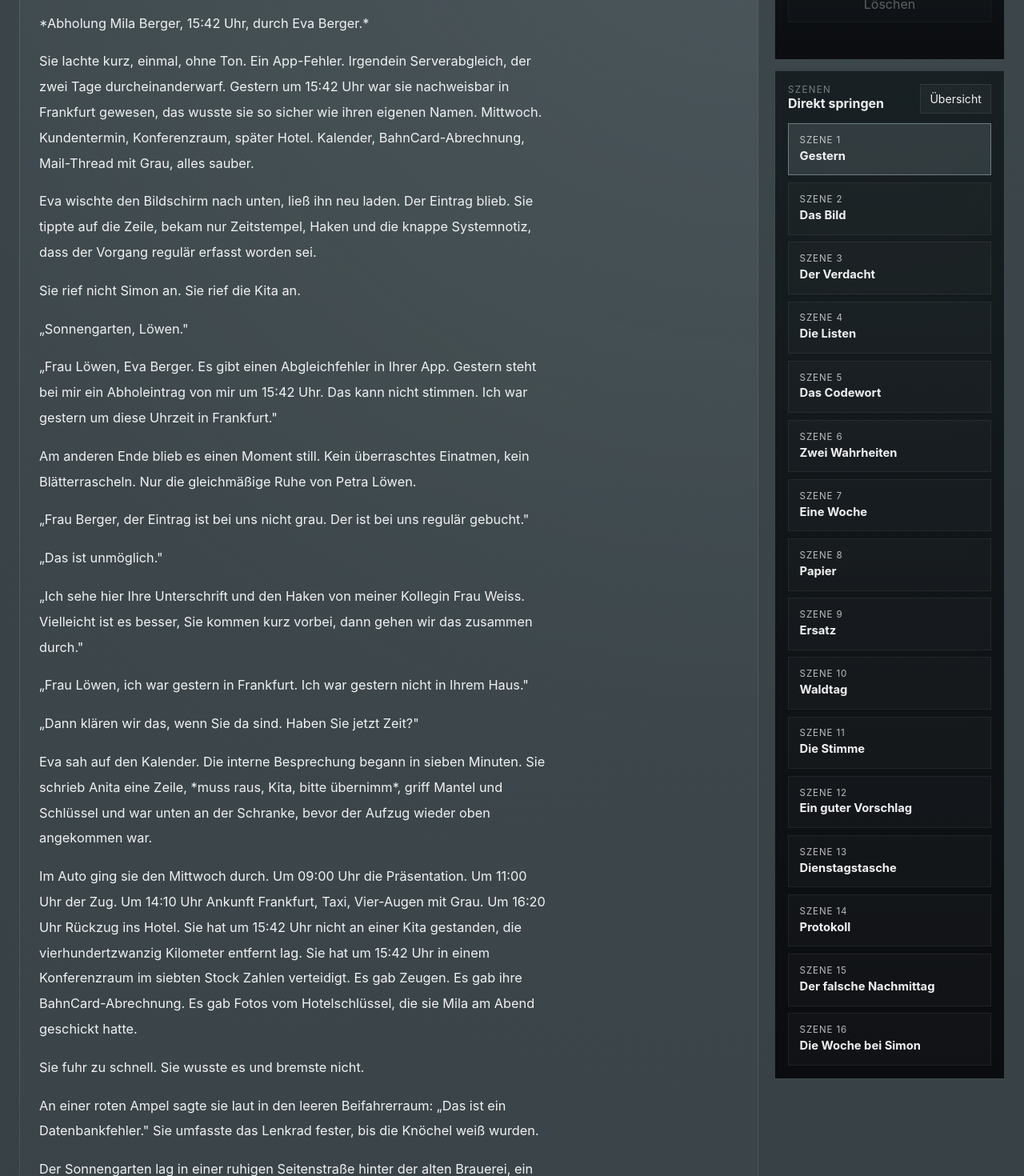
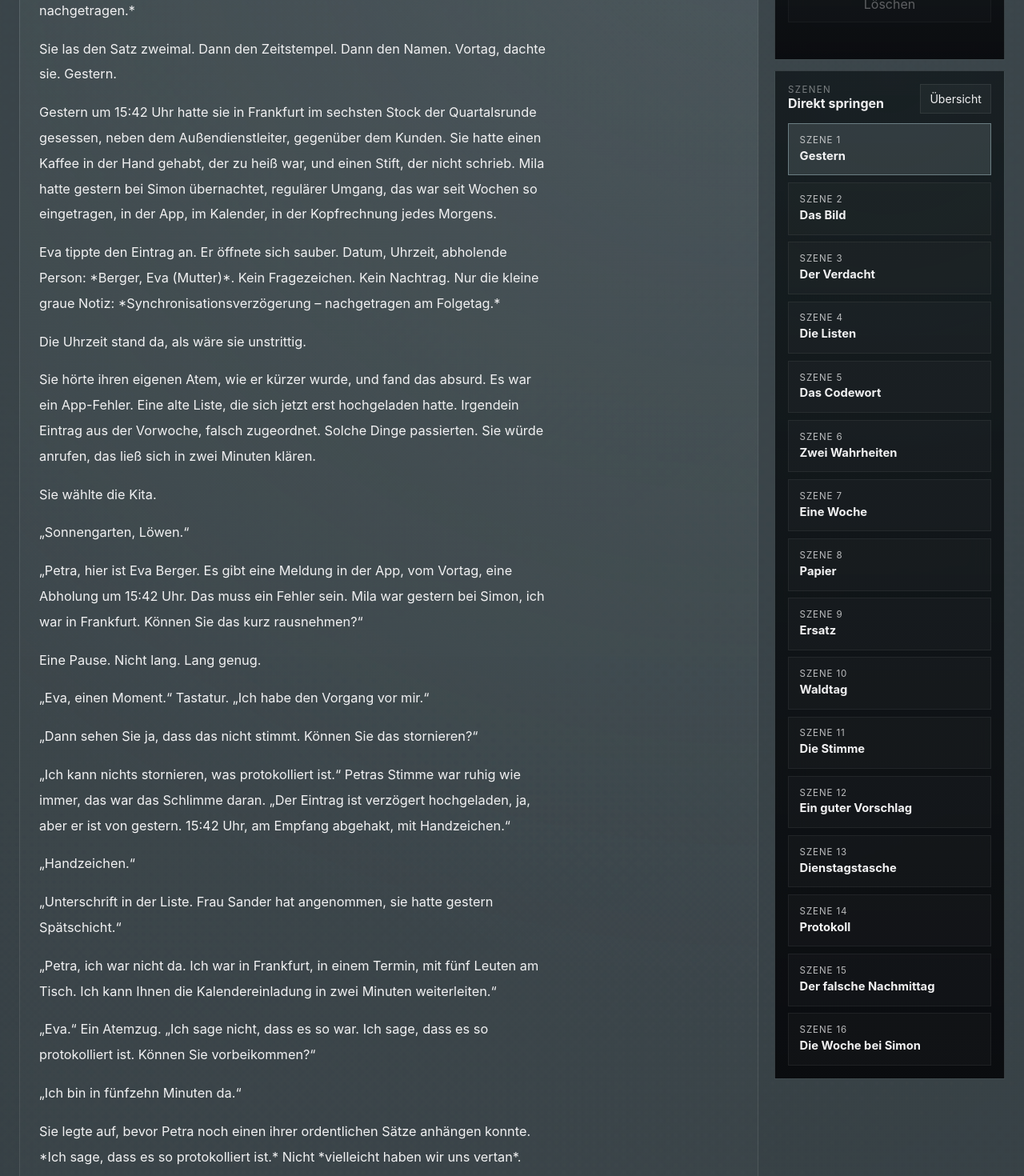
Before and after one commit to KleinDigitalSolutions/EMBER, a Next.js app: page /samples/die-falsche-abholung in a window 1280 px wide. Shown: the part 660-2130 px from the top of the page at 80% size. Built offline with nearby package versions, Linux system fonts and the light colour scheme.

Commit message:
Buchprobe update

```diff
--- a/app/samples/die-falsche-abholung/page.tsx
+++ b/app/samples/die-falsche-abholung/page.tsx
@@ -1,37 +1,53 @@
 import { SampleReader, type SampleReaderScene } from "@/components/sample-reader";
 
 const sceneOneParagraphs = [
-  "Um 16:18 Uhr hatte Eva elf Minuten zwischen dem Gespräch mit der Kanzlei Hoffmann und der internen Besprechung. Sie trank einen Schluck aus der Flasche auf dem Schreibtisch, schob die Kopfhörer in den Nacken und tippte im Vorbeigehen auf die Kita-App. Grüner Status. Mila abgeholt. Dann, eine Zeile tiefer, ein nachsynchronisiertes Ereignis von gestern, grau hinterlegt, mit dem kleinen Wolkensymbol für verspäteten Abgleich.",
-  "*Abholung Mila Berger, 15:42 Uhr, durch Eva Berger.*",
-  "Sie lachte kurz, einmal, ohne Ton. Ein App-Fehler. Irgendein Serverabgleich, der zwei Tage durcheinanderwarf. Gestern um 15:42 Uhr war sie nachweisbar in Frankfurt gewesen, das wusste sie so sicher wie ihren eigenen Namen. Mittwoch. Kundentermin, Konferenzraum, später Hotel. Kalender, BahnCard-Abrechnung, Mail-Thread mit Grau, alles sauber.",
-  "Eva wischte den Bildschirm nach unten, ließ ihn neu laden. Der Eintrag blieb. Sie tippte auf die Zeile, bekam nur Zeitstempel, Haken und die knappe Systemnotiz, dass der Vorgang regulär erfasst worden sei.",
-  "Sie rief nicht Simon an. Sie rief die Kita an.",
-  "„Sonnengarten, Löwen.\"",
-  "„Frau Löwen, Eva Berger. Es gibt einen Abgleichfehler in Ihrer App. Gestern steht bei mir ein Abholeintrag von mir um 15:42 Uhr. Das kann nicht stimmen. Ich war gestern um diese Uhrzeit in Frankfurt.\"",
-  "Am anderen Ende blieb es einen Moment still. Kein überraschtes Einatmen, kein Blätterrascheln. Nur die gleichmäßige Ruhe von Petra Löwen.",
-  "„Frau Berger, der Eintrag ist bei uns nicht grau. Der ist bei uns regulär gebucht.\"",
-  "„Das ist unmöglich.\"",
-  "„Ich sehe hier Ihre Unterschrift und den Haken von meiner Kollegin Frau Weiss. Vielleicht ist es besser, Sie kommen kurz vorbei, dann gehen wir das zusammen durch.\"",
-  "„Frau Löwen, ich war gestern in Frankfurt. Ich war gestern nicht in Ihrem Haus.\"",
-  "„Dann klären wir das, wenn Sie da sind. Haben Sie jetzt Zeit?\"",
-  "Eva sah auf den Kalender. Die interne Besprechung begann in sieben Minuten. Sie schrieb Anita eine Zeile, *muss raus, Kita, bitte übernimm*, griff Mantel und Schlüssel und war unten an der Schranke, bevor der Aufzug wieder oben angekommen war.",
-  "Im Auto ging sie den Mittwoch durch. Um 09:00 Uhr die Präsentation. Um 11:00 Uhr der Zug. Um 14:10 Uhr Ankunft Frankfurt, Taxi, Vier-Augen mit Grau. Um 16:20 Uhr Rückzug ins Hotel. Sie hat um 15:42 Uhr nicht an einer Kita gestanden, die vierhundertzwanzig Kilometer entfernt lag. Sie hat um 15:42 Uhr in einem Konferenzraum im siebten Stock Zahlen verteidigt. Es gab Zeugen. Es gab ihre BahnCard-Abrechnung. Es gab Fotos vom Hotelschlüssel, die sie Mila am Abend geschickt hatte.",
-  "Sie fuhr zu schnell. Sie wusste es und bremste nicht.",
-  "An einer roten Ampel sagte sie laut in den leeren Beifahrerraum: „Das ist ein Datenbankfehler.\" Sie umfasste das Lenkrad fester, bis die Knöchel weiß wurden.",
-  "Der Sonnengarten lag in einer ruhigen Seitenstraße hinter der alten Brauerei, ein umgebauter Altbau mit einem sauber gefegten Vorhof und einem Holztor, das um halb vier noch offen stand und um Viertel vor fünf verschlossen war. Eva stellte den Wagen halb auf den Bordstein, ließ den Warnblinker laufen und ging zwei Stufen auf einmal.",
-  "„Frau Berger.\" Petra Löwen stand schon im Eingang, nicht hinter dem Tresen. Sie trug den dunkelgrünen Wollpullover, den Mila immer mit „Tannenbaumpulli\" kommentierte, und hielt ein Tablet in der Hand, flach gegen die Brust wie eine Speisekarte. „Kommen Sie mit ins Büro.\"",
-  "Das Büro war ein langer Raum mit zwei Schreibtischen, einem Sideboard voller Ordner und einer Fotowand, auf der jedes Kind einmal lachte. Petra schob die Tür hinter Eva zu, was sie sonst nicht tat.",
-  "„Ich weiß, dass Sie das aufregt\", sagte Petra, „und ich will Ihnen nicht zu nahe treten. Aber ich muss Ihnen zeigen, was wir haben, bevor wir darüber reden, was nicht sein kann.\"",
-  "„Bevor wir weiterreden, möchte ich Ihnen etwas zeigen\", sagte Petra.",
-  "Eva spürte, wie sich etwas in ihrem Nacken zusammenschob. Ihre Hand lag neben dem Tablet, und sie hob sie nicht. „Die Kamera?\"",
-  "„Deshalb habe ich Sie hergebeten.\"",
-  "Petra führte sie einen Gang weiter, in einen kleinen fensterlosen Raum, in dem ein Monitor stand und ein Rechner, der leise summte. An der Wand ein Putzplan, ein Feuerlöscher, ein Stapel sauber gefalteter Wechselhosen in einem offenen Karton. Auf dem Monitor war ein Standbild eingefroren: die Eingangstür von innen, der Garderobenbereich, die Reihe mit den Haken, an denen die kleinen Regenjacken hingen. Im Vordergrund eine Frau, halb abgewandt, die Hand auf Milas Schulter. Mila in ihrer gelben Mütze. Die Mütze saß schief, so wie Mila sie aufsetzte, wenn es schnell gehen sollte.",
-  "Die Frau trug einen dunkelblauen Wollmantel, Kaschmirmischung, Gürtel hinten mit Schlaufe, der Schnitt vom letzten Winter bei Hoss, innen eine Stelle am Ärmel, an der Eva einmal Kaffee verschüttet hatte. Die Haare lagen in derselben Länge auf dem Mantelkragen. Die Schulter hatte den leichten Fall nach links, den Eva auf Fotos an sich selbst immer zuerst bemerkte, noch vor allem anderen.",
-  "Eva hörte sich selbst ausatmen.",
-  "Der Gedanke war da, bevor sie ihn abwehren konnte: *Das bin ich.*",
-  "Sie trat einen halben Schritt näher an den Monitor. Die Frau auf dem Bild beugte sich zu Mila herunter, in der Geste, die Eva hundertmal am Tag machte, wenn sie Mila etwas am Reißverschluss richtete. Derselbe Bogen im Rücken. Dieselbe Hand auf derselben Schulter.",
-  "Petra sagte hinter ihr etwas, einen Satz darüber, dass dies nur das Standbild vor dem Ablauf sei. Eva hörte die Worte als Geräusch.",
-  "Eva legte die Fingerspitzen auf den Rand des Tisches, an dem der Monitor stand. Das Holz war kühl und real. Sie hielt sich an diesem Kühlen fest, während auf dem Bildschirm eine Frau, die sie war und nicht war, mit der Hand auf Milas Schulter stillstand."
+  "Um 16:18 Uhr wusste Eva noch nicht, dass dieser Nachmittag jeden anderen ersetzen würde. Sie wusste nur, dass die Kalkulation für das Kennzahlen-Dashboard nicht aufging und dass ihr Tee kalt geworden war.",
+  "Das Telefon vibrierte auf dem Schreibtisch. Sonnengarten-App. Push-Nachricht.",
+  "*Abholung dokumentiert: Mila Berger – 15:42 Uhr (Vortag). Synchronisierung nachgetragen.*",
+  "Sie las den Satz zweimal. Dann den Zeitstempel. Dann den Namen. Vortag, dachte sie. Gestern.",
+  "Gestern um 15:42 Uhr hatte sie in Frankfurt im sechsten Stock der Quartalsrunde gesessen, neben dem Außendienstleiter, gegenüber dem Kunden. Sie hatte einen Kaffee in der Hand gehabt, der zu heiß war, und einen Stift, der nicht schrieb. Mila hatte gestern bei Simon übernachtet, regulärer Umgang, das war seit Wochen so eingetragen, in der App, im Kalender, in der Kopfrechnung jedes Morgens.",
+  "Eva tippte den Eintrag an. Er öffnete sich sauber. Datum, Uhrzeit, abholende Person: *Berger, Eva (Mutter)*. Kein Fragezeichen. Kein Nachtrag. Nur die kleine graue Notiz: *Synchronisationsverzögerung – nachgetragen am Folgetag.*",
+  "Die Uhrzeit stand da, als wäre sie unstrittig.",
+  "Sie hörte ihren eigenen Atem, wie er kürzer wurde, und fand das absurd. Es war ein App-Fehler. Eine alte Liste, die sich jetzt erst hochgeladen hatte. Irgendein Eintrag aus der Vorwoche, falsch zugeordnet. Solche Dinge passierten. Sie würde anrufen, das ließ sich in zwei Minuten klären.",
+  "Sie wählte die Kita.",
+  "„Sonnengarten, Löwen.“",
+  "„Petra, hier ist Eva Berger. Es gibt eine Meldung in der App, vom Vortag, eine Abholung um 15:42 Uhr. Das muss ein Fehler sein. Mila war gestern bei Simon, ich war in Frankfurt. Können Sie das kurz rausnehmen?“",
+  "Eine Pause. Nicht lang. Lang genug.",
+  "„Eva, einen Moment.“ Tastatur. „Ich habe den Vorgang vor mir.“",
+  "„Dann sehen Sie ja, dass das nicht stimmt. Können Sie das stornieren?“",
+  "„Ich kann nichts stornieren, was protokolliert ist.“ Petras Stimme war ruhig wie immer, das war das Schlimme daran. „Der Eintrag ist verzögert hochgeladen, ja, aber er ist von gestern. 15:42 Uhr, am Empfang abgehakt, mit Handzeichen.“",
+  "„Handzeichen.“",
+  "„Unterschrift in der Liste. Frau Sander hat angenommen, sie hatte gestern Spätschicht.“",
+  "„Petra, ich war nicht da. Ich war in Frankfurt, in einem Termin, mit fünf Leuten am Tisch. Ich kann Ihnen die Kalendereinladung in zwei Minuten weiterleiten.“",
+  "„Eva.“ Ein Atemzug. „Ich sage nicht, dass es so war. Ich sage, dass es so protokolliert ist. Können Sie vorbeikommen?“",
+  "„Ich bin in fünfzehn Minuten da.“",
+  "Sie legte auf, bevor Petra noch einen ihrer ordentlichen Sätze anhängen konnte. *Ich sage, dass es so protokolliert ist.* Nicht *vielleicht haben wir uns vertan*. Nicht *das prüfen wir*. So protokolliert.",
+  "Eva schob den Laptop zu, griff Mantel und Tasche, sagte am Empfang etwas, das wie *Termin* klang, und war im Aufzug, bevor jemand nachfragte. Im Spiegel der Kabine sah sie eine Frau, die zu schnell atmete. Sie zwang den Blick auf die Etagenzahl.",
+  "Im Auto setzte sie den Frankfurt-Termin in die Mitte ihres Kopfes wie einen Pflock. 15:42 Uhr, Konferenzraum vier, Müller-Quartal. Der Außendienstleiter hatte um diese Uhrzeit auf seine Uhr gesehen, weil sie ihm gesagt hatte, sie müsse spätestens um halb fünf weg. Sie hatte die Mail mit dem Protokoll im Postausgang. Sie hatte die Spesenabrechnung mit dem Parkticket der Tiefgarage Mainzer Landstraße. Sie hatte das ICE-Ticket. Sie hatte alles.",
+  "Das war kein Erinnerungsbeweis. Das war ein Aktenbeweis.",
+  "Sie fuhr zu schnell durch die Hauptstraße, bremste an der Ampel zu hart, und merkte, wie ihre Hand am Lenkrad nach dem Telefon greifen wollte. Simon. Nicht jetzt. Erst sehen, was Petra zeigte. Erst den Eintrag aus dem System holen, dann telefonieren. Reihenfolge.",
+  "Der Sonnengarten lag in einer Seitenstraße hinter den Linden, die jetzt grün geworden waren, ohne dass sie es gemerkt hatte. Sie parkte halb auf dem Bordstein und ging über den Hof. Die Eingangstür summte, bevor sie klingelte. Petra stand schon im Flur, in der Hand eine Mappe und ein Tablet.",
+  "„Kommen Sie kurz mit ins Büro.“",
+  "Im Büro roch es nach Kaffee und Druckerwärme. Auf dem Schreibtisch lag die Anwesenheitsliste vom Vortag, eine ausgedruckte Seite, die Petra mit dem Finger nicht antippte, aber meinte. Daneben das Tablet, dunkel.",
+  "„Ich habe die Aufzeichnung vom Eingang rausgesucht“, sagte Petra. „Bevor wir irgendetwas anderes machen, schauen wir uns das zusammen an. Einverstanden?“",
+  "„Ja.“",
+  "Petra wischte über das Display. Die Kamera über der Garderobe, schwarzweiß, ein Stück Boden, ein Stück Tür, ein Stück Garderobenhaken mit einem grünen Rucksack, den Eva als Milas erkannte, ohne hinsehen zu müssen.",
+  "Die Zeitanzeige sprang. 15:39. 15:40. 15:41.",
+  "Um 15:42 trat eine Frau in den Bildausschnitt.",
+  "Sie kam von links, ruhig, kein hastiger Schritt. Sie trug den hellen Trenchcoat, den Eva trug, wenn es unsicheres Wetter gab. Den mit dem schmalen Gürtel, der hinten ein bisschen zu lang hing, weil sie ihn nie kürzen ließ. Sie trug ihn offen, wie Eva ihn offen trug. Die Tasche an der Schulter war nicht ihre, aber im Schwarzweiß sah jede dunkle Tasche aus wie jede.",
+  "Die Frau bückte sich am Garderobenhaken. Sie nahm den grünen Rucksack. Ihr Gesicht blieb halb verdeckt, von Haar und Mantelkragen, das Kinn kurz im Bild, dann weg. Sie richtete sich auf, drehte sich, und ging mit einem Kind, das aus dem unteren Bildrand auftauchte, langsam aus dem Ausschnitt.",
+  "Petra hielt das Bild an.",
+  "Die Frau stand jetzt still im Gang, halb seitlich, den Mantel offen, die Hand am Riemen des Rucksacks. Schwarzweiß. Körnig. Erkennbar genug.",
+  "Eva sah ihren eigenen Mantel.",
+  "Sie sah die eigene Schulterhöhe. Sie sah die Art, wie der Gürtel hinten herabhing. Sie sah eine Haarlinie, die sie aus jedem Treppenhausspiegel kannte.",
+  "Petra sagte nichts. Sie ließ das Bild stehen.",
+  "Eva trat einen halben Schritt näher, weil sie das Gesicht sehen wollte, aber das Gesicht war nicht da. Es war abgewandt, fast zur Tür hin, in dieser Sekunde, in der die Frau die Tasche schloss. Kein Schnitt. Kein Trick. Eine Sekunde, in der ein Kopf zur falschen Seite gedreht war.",
+  "„Das bin ich nicht“, sagte Eva.",
+  "Petra sah sie an, ruhig, höflich, ohne zu nicken.",
+  "„Ich war in Frankfurt“, sagte Eva, und ihre Stimme klang in ihren eigenen Ohren zu eilig. „Ticket, Termin, Mails. Ich kann Ihnen das in zehn Minuten weiterleiten. Das bin ich nicht.“",
+  "„Wir schauen uns das an“, sagte Petra. „Für mich ist im Moment entscheidend, was belegbar ist. Auf beiden Seiten.“",
+  "Der Mantel war ihrer. Der Gang nicht ganz.",
+  "Auf dem Tablet stand die Frau weiter in ihrem Mantel, ohne Gesicht, mit dem grünen Rucksack in der Hand, und wartete darauf, dass jemand etwas dazu sagte, was sie zu der Frau machte, die sie nicht war."
 ];
 
 const sceneTwoParagraphs = [
```
